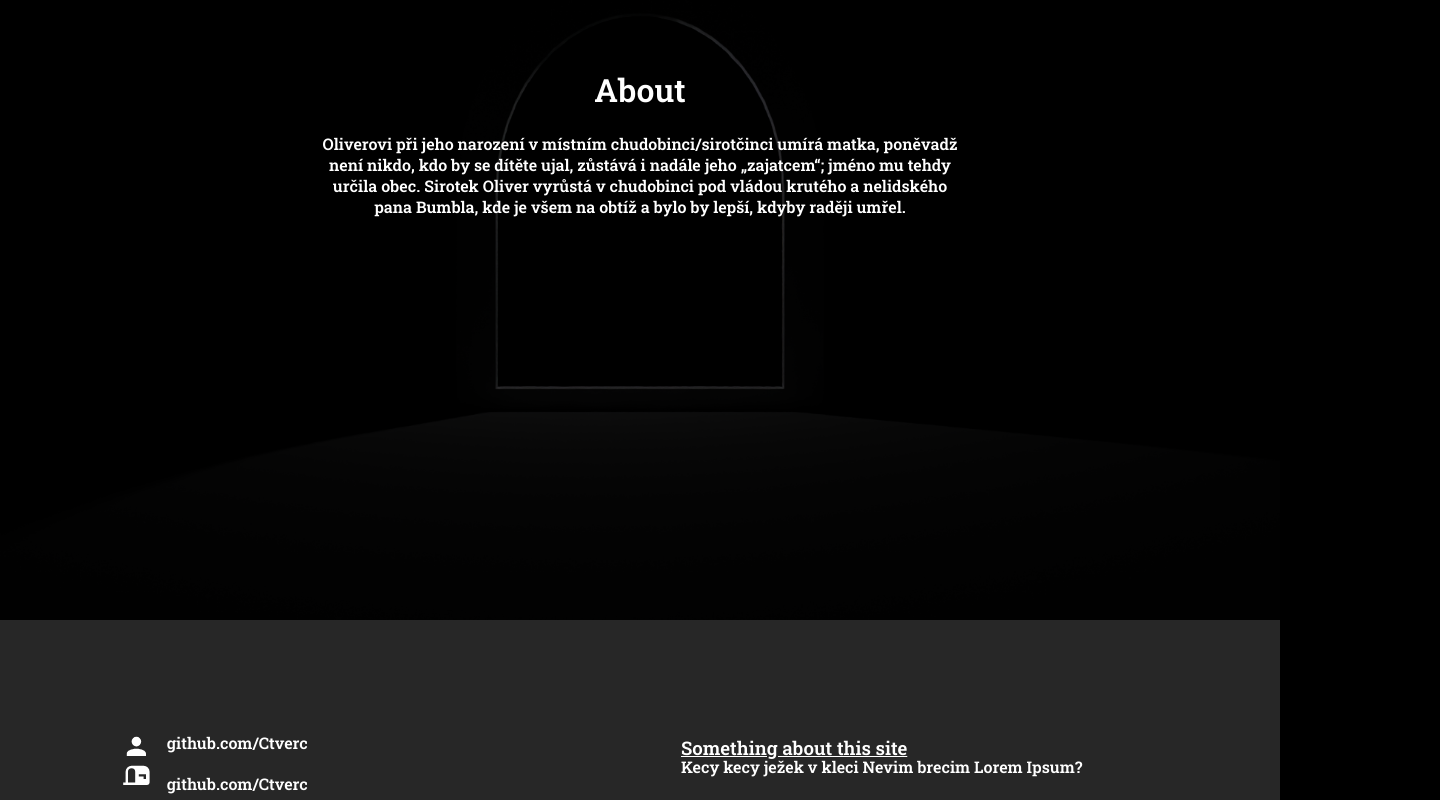
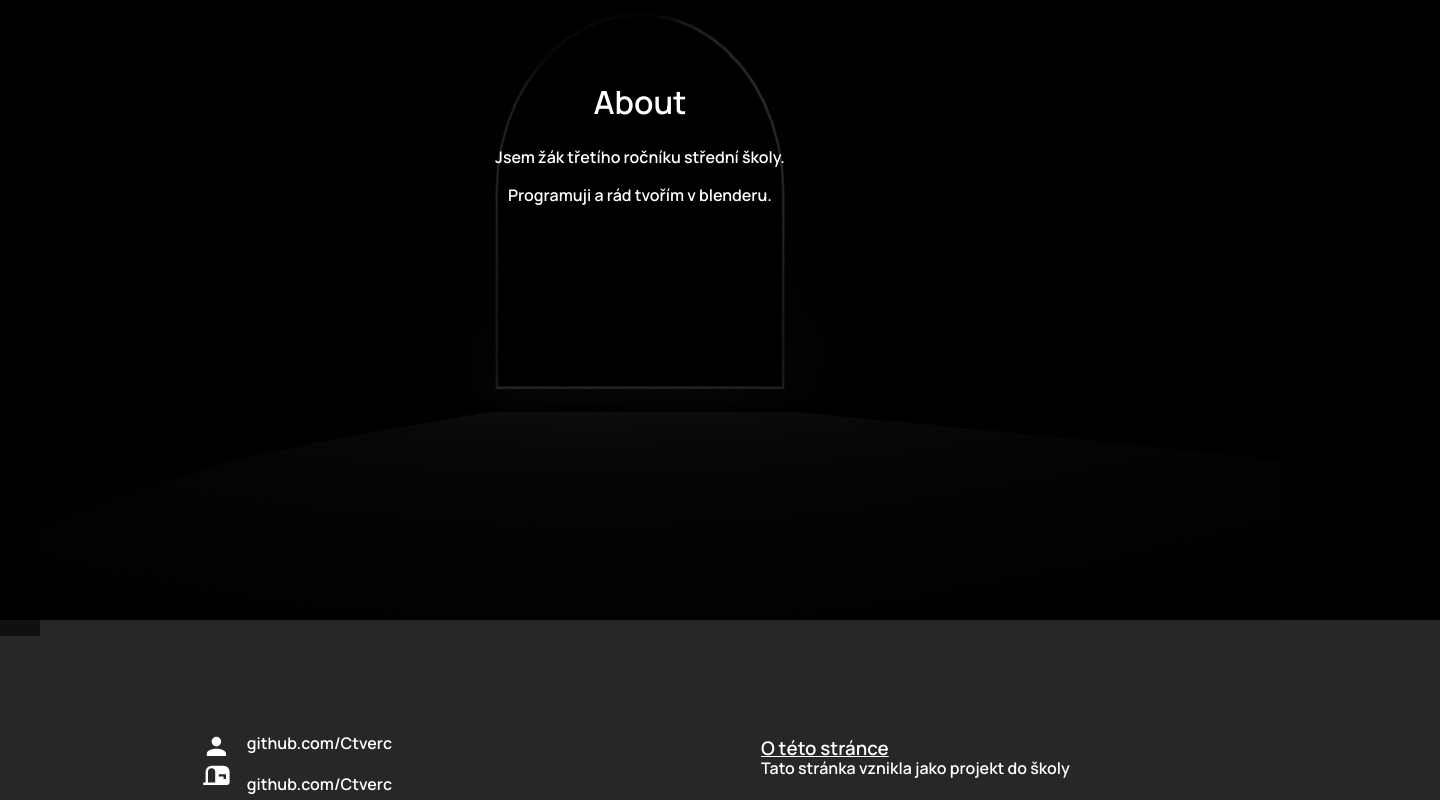
Before and after one commit to Ctverc/FINALWA, a React (Create React App) app in the folder React/wa-app/: page /About in a window 1280 px wide. Shown: the part 180-980 px from the top of the page, 1440 px wide, since content can reach past the window. Built offline with nearby package versions, Linux system fonts and the light colour scheme; a web font is replaced by a local one.

Commit message:
Změnění textu na smysluplný

```diff
--- a/React/wa-app/src/components/BckImage.js
+++ b/React/wa-app/src/components/BckImage.js
@@ -8,7 +8,7 @@ const BckImage = () => {
         <img className="firstimg" src={FirstImage} alt="IMGF"/>
     </div>
     <div className="content">
-        <h1>Blender creations</h1>
+        <h1>Blender výtvory</h1>
         <p></p>
         <p></p>
     </div>
--- a/React/wa-app/src/components/Cards.css
+++ b/React/wa-app/src/components/Cards.css
@@ -11,7 +11,7 @@
     max-width: 1500px;
     display: grid;
     margin: auto;
-    grid-template-columns: repeat(3,2fr);
+    grid-template-columns: repeat(3,1fr);
     grid-gap: 40px;
     padding-bottom: 5rem;
 }
@@ -54,7 +54,7 @@ padding: 1rem 0;
     padding: 0.5rem 1rem;
 }
 
-@media screen and (max-width: 750px) {
+@media screen and (max-width: 900px) {
     .card-space
     {
         max-width: 90%;
--- a/React/wa-app/src/components/Cards.js
+++ b/React/wa-app/src/components/Cards.js
@@ -10,8 +10,8 @@ const cards = (props) => {
             <div className="description">
                 <p>{props.text}</p>
                 <div className="buttons">
-                    <NavLink to={props.view} className="btn">Odkaz na hudbu</NavLink>
-                    <NavLink to="youtube.com" className="btn">View pictures</NavLink>
+                    <NavLink to={props.view} className="btn">Pomocný tutorial</NavLink>
+                    <NavLink to="Pictures" className="btn">Obrázky</NavLink>
                 </div>
             </div>
     </div>
--- a/React/wa-app/src/components/Footer.js
+++ b/React/wa-app/src/components/Footer.js
@@ -28,11 +28,9 @@ const Footer = () => {
         </div>
 
         <div className='about'>
-          <h3 style={{color: "#fff",marginBottom:"-20px", padding:0, }} >Something about this site</h3>
+          <h3 style={{color: "#fff",marginBottom:"-20px", padding:0, }} >O této stránce</h3>
 
-          <p>Kecy kecy ježek v kleci
-            Nevim brecim
-            Lorem Ipsum?
+          <p>Tato stránka vznikla jako projekt do školy
           </p>
         </div>
       </div>
--- a/React/wa-app/src/components/Gallery.js
+++ b/React/wa-app/src/components/Gallery.js
@@ -7,7 +7,7 @@ import Data from "./GalleryCardData";
 const Gallery = () => {
   return (
     <div className="workspace">
-        <h1 className="header">Also see</h1>
+        <h1 className="header">Také se koukněte</h1>
             <div className="card-space">
                 {Data.map((value,index) =>{
                     return(
--- a/React/wa-app/src/components/GalleryCardData.js
+++ b/React/wa-app/src/components/GalleryCardData.js
@@ -7,19 +7,20 @@ const CardData =[
     imgsrc: pic1,
     title: "Ložnice",
     text: "Ložnice je útulný a klidný prostor určený k odpočinku a relaxaci. Dominantním prvkem je pohodlná postel s měkkým povlečením a polštáři. Kolem postele mohou být noční stolky s lampičkami pro večerní čtení. Na jedné stěně je velká šatní skříň, která poskytuje dostatek úložného prostoru pro oblečení a osobní věci. Vedle skříně může být zrcadlo, které opticky zvětšuje prostor. Okno je často opatřeno závěsy nebo žaluziemi pro regulaci světla a soukromí. Na podlaze je měkký koberec nebo koberce, které dodávají místnosti teplo a pohodlí. Dekorace, jako jsou obrazy nebo fotografie, dodávají místnosti osobní nádech.",
-    view: "https://www.youtube.com/watch?v=xqds0B_meys"
+    view: "https://www.youtube.com/watch?v=KyXRBu7gn2o"
 },
 {
     imgsrc: pic2,
     title: "Chodba",
     text: "Chodba je spojovací prostor mezi jednotlivými místnostmi v domě nebo bytě. Je obvykle úzká a dlouhá, s dostatkem světla z centrálního svítidla nebo nástěnných lamp. Podlaha může být pokryta dlažbou, dřevem nebo laminátem, což usnadňuje údržbu. Na stěnách mohou být věšáky na kabáty, zrcadlo a botník pro uložení obuvi. Často se zde nachází i malá komoda nebo poličky na klíče a drobnosti. Dekorace, jako jsou obrazy, fotografie nebo rostliny, dodávají chodbě přívětivý vzhled. Větší chodby mohou mít i lavičku nebo židli pro pohodlné obouvání.",
-    view: "https://www.youtube.com/watch?v=CFEBriOa1x0"
+    view: "https://www.youtube.com/watch?v=1uSmo4inbRw"
 },
 {
     imgsrc: pic3,
     title: "Ložnice",
     text: "Kuchyně je prakticky uspořádaný prostor, kde se připravují jídla. Je vybavena moderními spotřebiči, jako je lednice, trouba, mikrovlnná trouba a myčka nádobí. Centrálním bodem je pracovní deska, která poskytuje dostatek prostoru pro přípravu jídel. Nad pracovní deskou jsou zavěšené skříňky na nádobí a kuchyňské potřeby. V kuchyni nechybí ani dřez s baterií, často umístěný pod oknem, které poskytuje přirozené světlo. Na stěnách mohou být otevřené police s kořenkami a dalšími ingrediencemi. Podlahu pokrývá odolný materiál, jako je dlažba nebo linoleum, které se snadno čistí. Kuchyňský stůl a židle poskytují prostor pro rodinné stolování nebo rychlou snídani.",
-    view: "https://www.youtube.com/watch?v=8tn4-TVXihM"
+    view: "https://www.youtube.com/watch?v=eUf9VltV4Cc"
 }
+
 ]
 export default CardData;
--- a/React/wa-app/src/components/SecBckImage.js
+++ b/React/wa-app/src/components/SecBckImage.js
@@ -10,7 +10,8 @@ const SecBckImage = () => {
     </div>
     <div className="b">
         <h1>About</h1>
-        <p>Oliverovi při jeho narození v místním chudobinci/sirotčinci umírá matka, poněvadž není nikdo, kdo by se dítěte ujal, zůstává i nadále jeho „zajatcem“; jméno mu tehdy určila obec. Sirotek Oliver vyrůstá v chudobinci pod vládou krutého a nelidského pana Bumbla, kde je všem na obtíž a bylo by lepší, kdyby raději umřel.</p>
+        <p>Jsem žák třetího ročníku střední školy.</p>
+        <p>Programuji a rád tvořím v blenderu.</p>
     </div>
   </div>
   )
--- a/React/wa-app/src/components/SecretFaceImage.js
+++ b/React/wa-app/src/components/SecretFaceImage.js
@@ -9,7 +9,7 @@ const SecretFaceImage = () => {
         <img className="firstimg" src={Image} alt="IMGF"/>
     </div>
     <div className="content">
-        <h1>Secret site</h1>
+        <h1>Skrytá stránka</h1>
     </div>
   </div>
   )
--- a/React/wa-app/src/index.css
+++ b/React/wa-app/src/index.css
@@ -1,13 +1,18 @@
 @import url('https://fonts.googleapis.com/css2?family=Timmana&display=swap');
 @import url('https://fonts.googleapis.com/css2?family=Roboto+Slab:wght@100..900&display=swap');
-
-*{
+@import url('https://fonts.googleapis.com/css2?family=Manrope:wght@200..800&display=swap');
+/*{
   box-sizing: border-box;
   font-family: "Roboto Slab", serif;
+  font-weight: 300;
+  font-style: normal;
+}*/
+*{
+  font-family: "Manrope", sans-serif;
+  font-optical-sizing: auto;
   font-weight: 600;
   font-style: normal;
 }
-
 
 
 body
--- a/React/wa-app/src/routes/signedInSite.js
+++ b/React/wa-app/src/routes/signedInSite.js
@@ -30,7 +30,7 @@ const SignedInSite = () => {
         <div>
             <Navbar />
             <Image />
-            <h1>SecretSite</h1>
+            <h1>Skrytá stránka pro splnění zadání</h1>
             <Footer />
         </div>
     );
```
Also changed, not shown: 2 other files (tests, documents, lock files or other folders).
